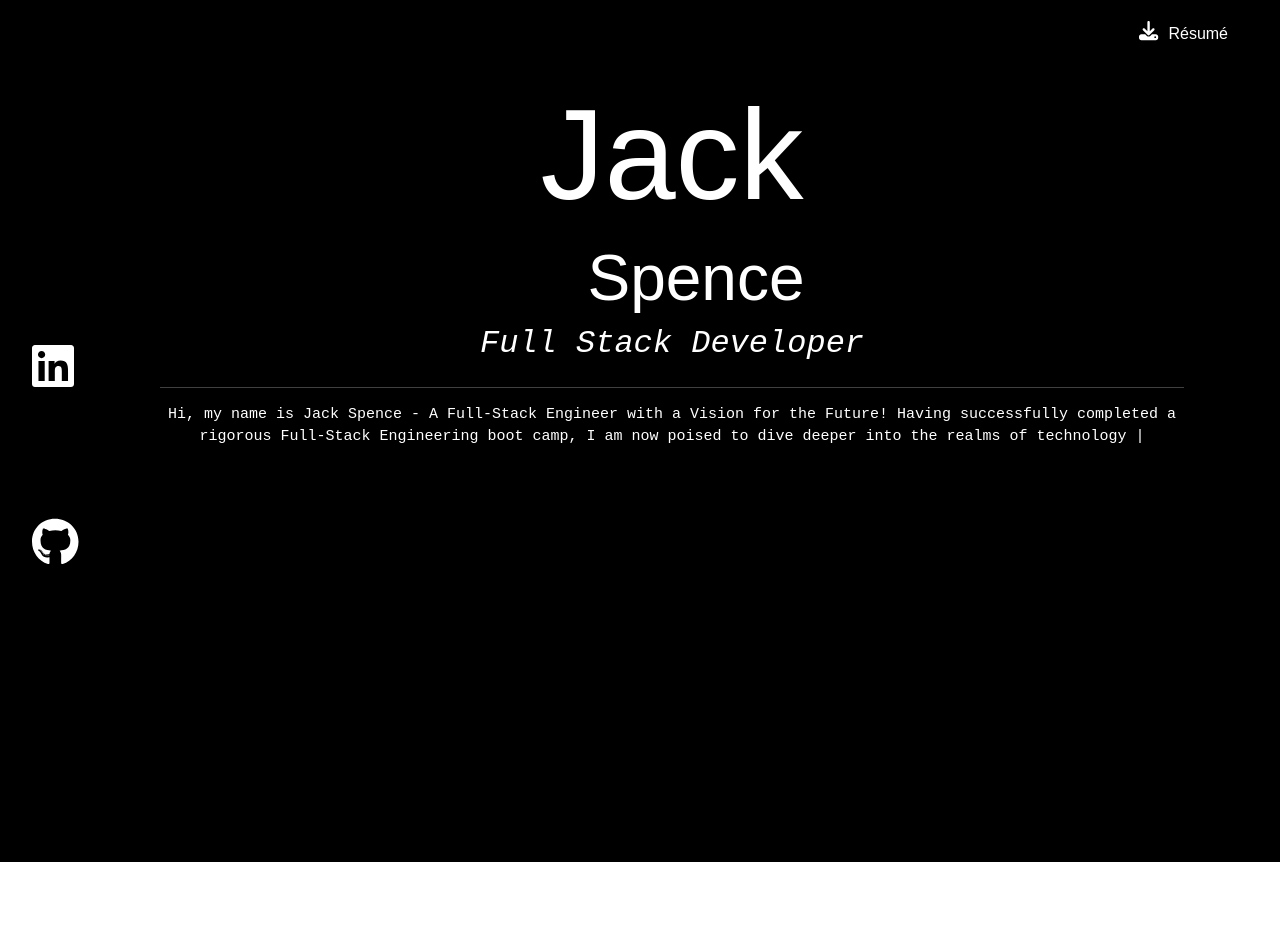
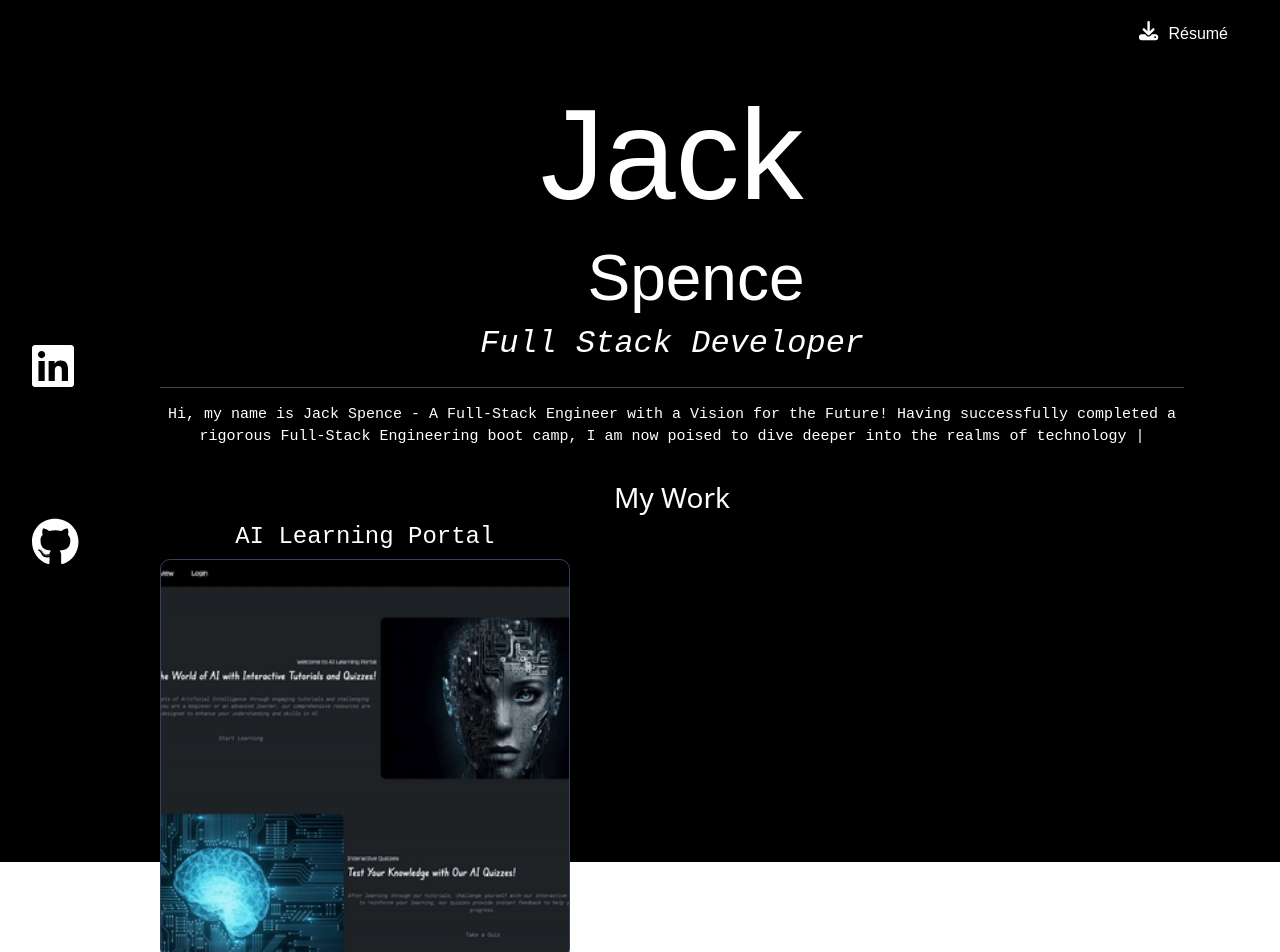
Before and after one commit to Jackspence6/react-portfolio-app, a React (Create React App) app: page / in a window 1280 px wide. Shown: the top 952 px of the page. Before the commit the page ends 862 px from the top, so only its background shows below. Built offline with nearby package versions, Linux system fonts and the light colour scheme.

Commit message:
Added first portfolio piece to page.

```diff
--- a/package.json
+++ b/package.json
@@ -12,6 +12,7 @@
     "@testing-library/react": "^13.4.0",
     "@testing-library/user-event": "^13.5.0",
     "bootstrap": "^5.3.2",
+    "marked-react": "^2.0.0",
     "react": "^18.2.0",
     "react-dom": "^18.2.0",
     "react-scripts": "5.0.1",
--- a/src/components/pages/Home.js
+++ b/src/components/pages/Home.js
@@ -57,6 +57,21 @@ export default function Home() {
 						deletionSpeed={90}
 					/>
 				</p>
+				<h3>My Work</h3>
+				<div id="workContainer">
+					<div className="workItemCard">
+						<h4>AI Learning Portal</h4>
+						<a
+							target="_blank"
+							rel="noreferrer"
+							href="https://ai-learning-portal-c3740c057c06.herokuapp.com/"
+							className="container-work"
+							id="ai-learning-portal"
+						>
+							{" "}
+						</a>
+					</div>
+				</div>
 			</div>
 		</div>
 	);
--- a/src/styles/Home.css
+++ b/src/styles/Home.css
@@ -47,3 +47,44 @@
 #socialLinks {
 	list-style: none;
 }
+
+#workContainer {
+	display: flex;
+	flex-direction: column;
+	justify-content: space-evenly;
+}
+
+.container-work {
+	display: flex;
+	flex-wrap: wrap;
+	justify-content: center;
+	font-family: system-ui, -apple-system, BlinkMacSystemFont, "Segoe UI", Roboto,
+		Oxygen, Ubuntu, Cantarell, "Open Sans", "Helvetica Neue", sans-serif;
+	font-size: 13px;
+}
+
+#ai-learning-portal {
+	background-image: url("../assets/ai-learning-portal.gif");
+	background-size: cover;
+	background-repeat: no-repeat;
+	background-position: center;
+	height: 25rem;
+	align-items: center;
+	align-content: center;
+	border: 0.05cm solid #36405b;
+	border-radius: 10px;
+}
+
+h4 {
+	font-size: 10px;
+	color: white;
+	font-family: monospace;
+	font-weight: bold;
+	text-align: center;
+}
+
+.workItemCard {
+	display: flex;
+	flex-direction: column;
+	width: 40%;
+}
```
Also changed, not shown: src/assets/ai-learning-portal.gif (added), 1 other file (tests, documents, lock files or other folders).
